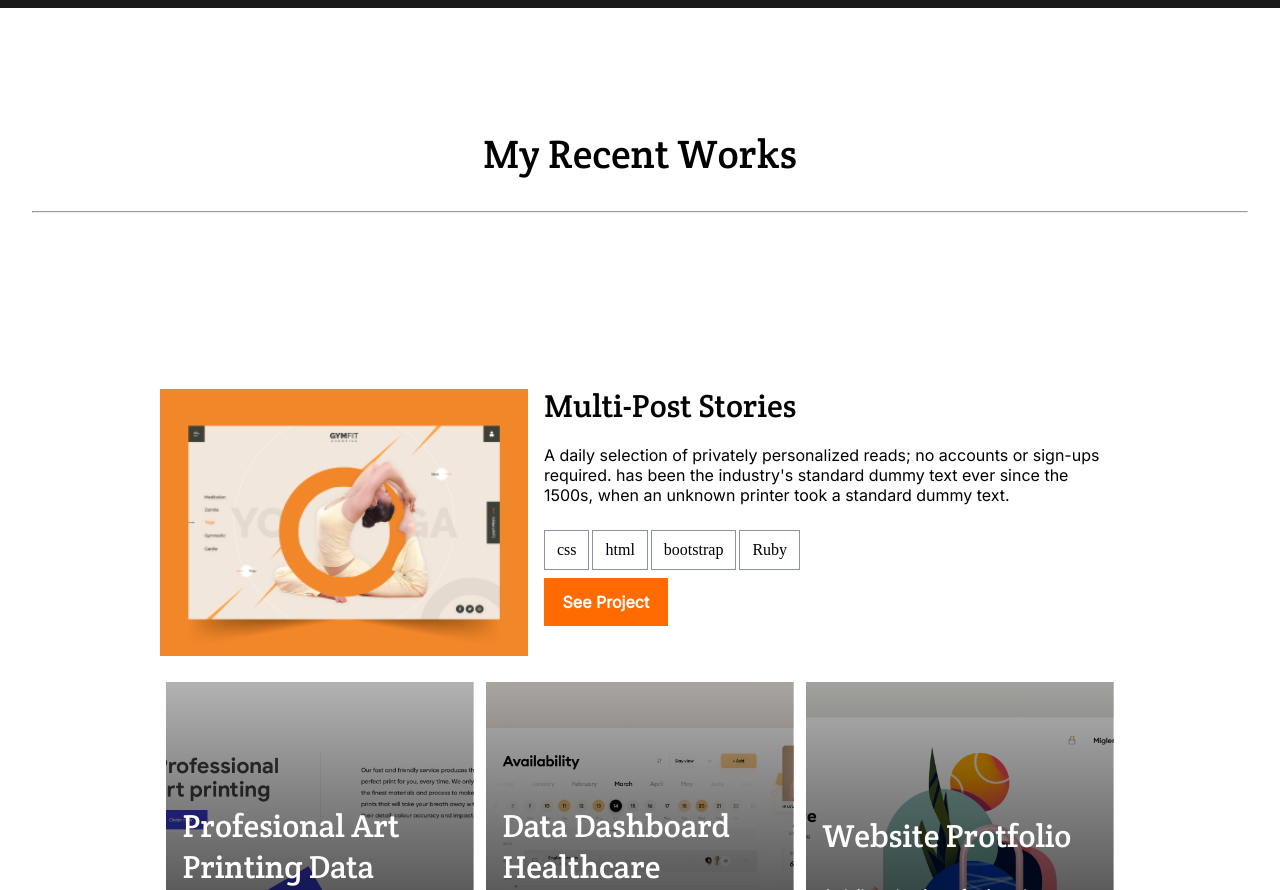
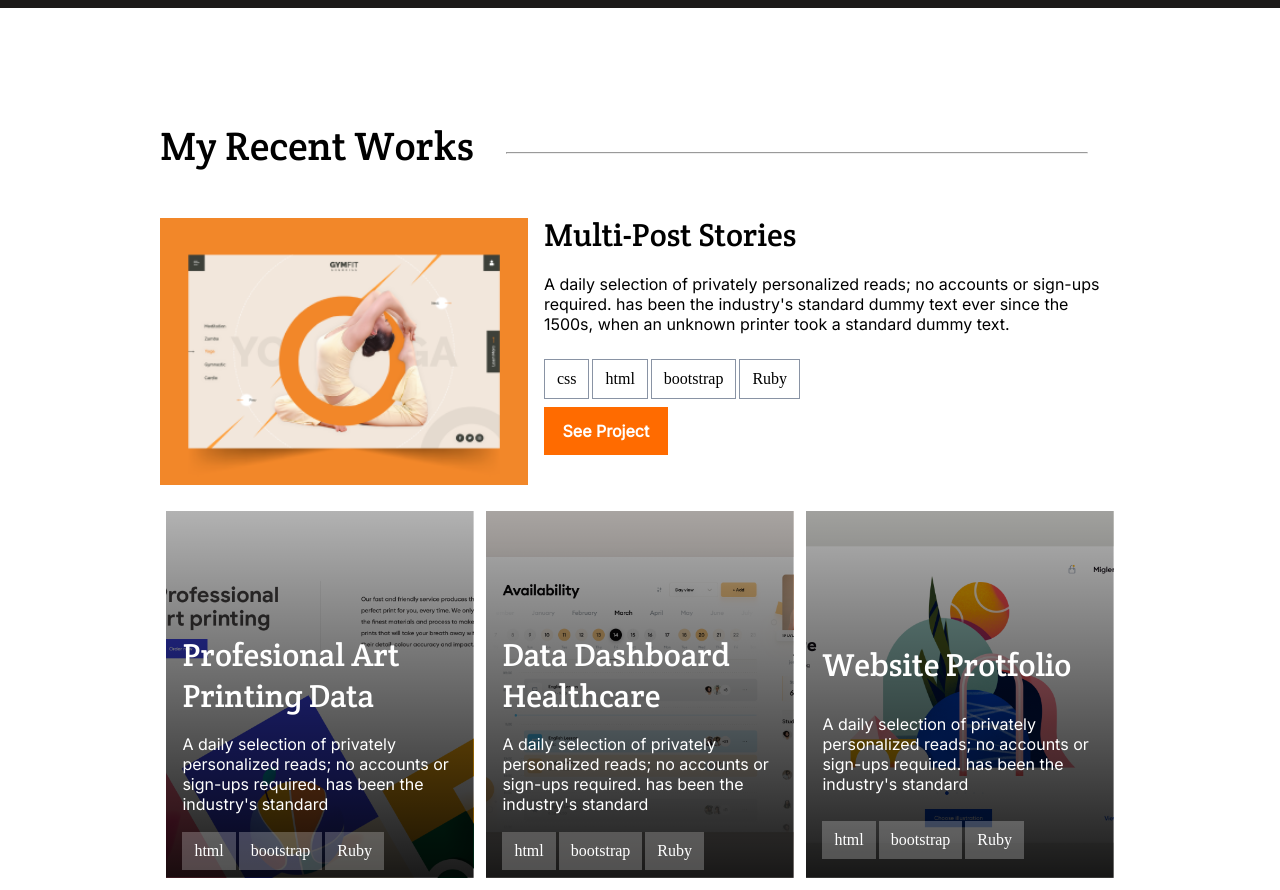
Before and after one commit to getssh/personal-portfolio, a website: page index.html in a window 1280 px wide. Shown: the part 640-1530 px from the top of the page. Drawn offline with Linux system fonts and the light colour scheme.

Commit message:
Add flexbox for top-header title

```diff
--- a/index.css
+++ b/index.css
@@ -494,7 +494,7 @@ textarea {
 
   .work-section {
     margin-top: 4rem;
-    padding: 6rem 0;
+    padding: 0 0 6rem 0;
   }
 
   .about {
@@ -548,6 +548,22 @@ textarea {
     margin-right: -1rem;
     padding-right: 0;
   }
+
+  .top-header {
+    display: flex;
+    margin: 7rem 6rem -5rem 6rem;
+    padding: 0 4rem;
+  }
+
+  .recent-title {
+    align-self: flex-start;
+    margin-top: 0;
+  }
+
+  .separate-line {
+    flex-grow: 2;
+    align-self: flex-end;
+  }
 }
 
 @media screen and (min-width: 768px) and (max-width: 1200px) {
```
